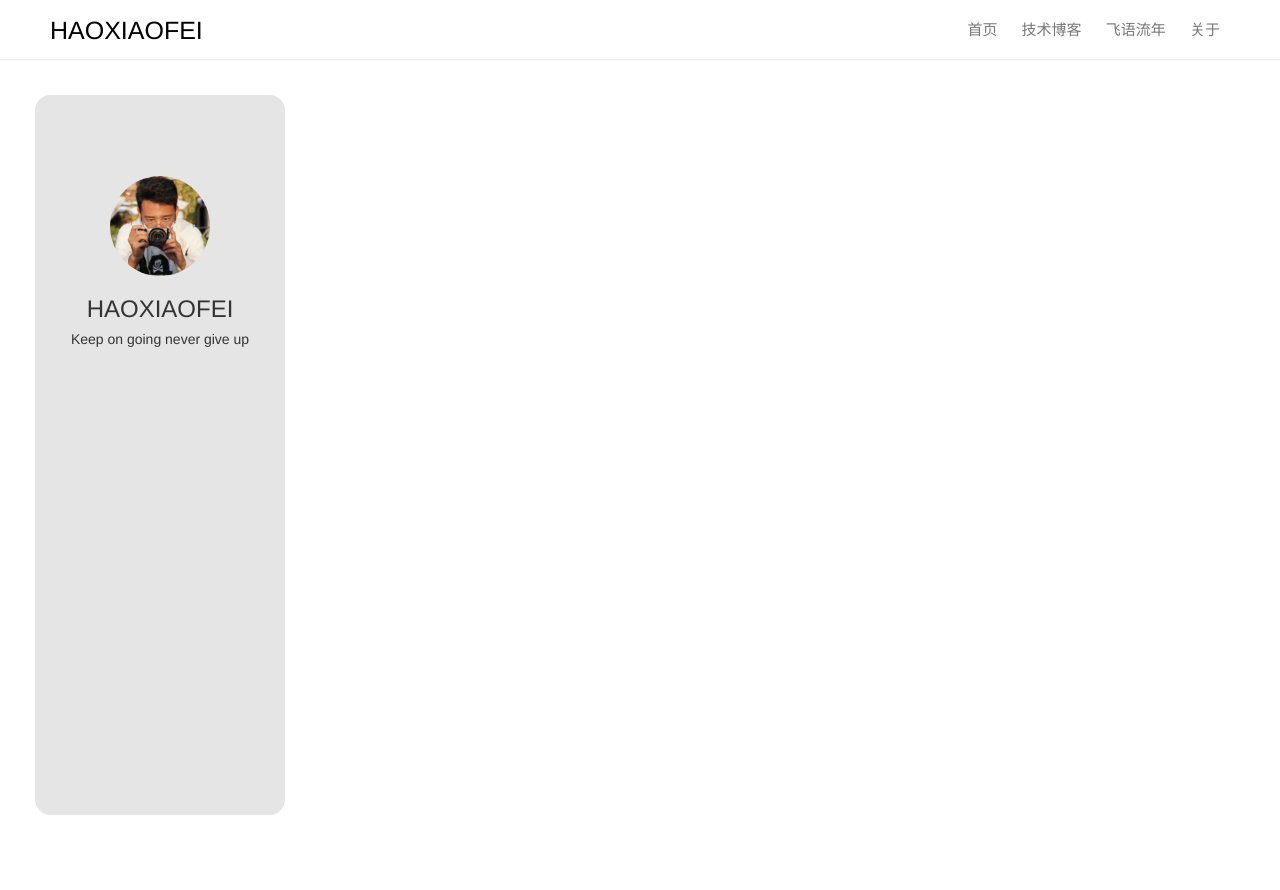
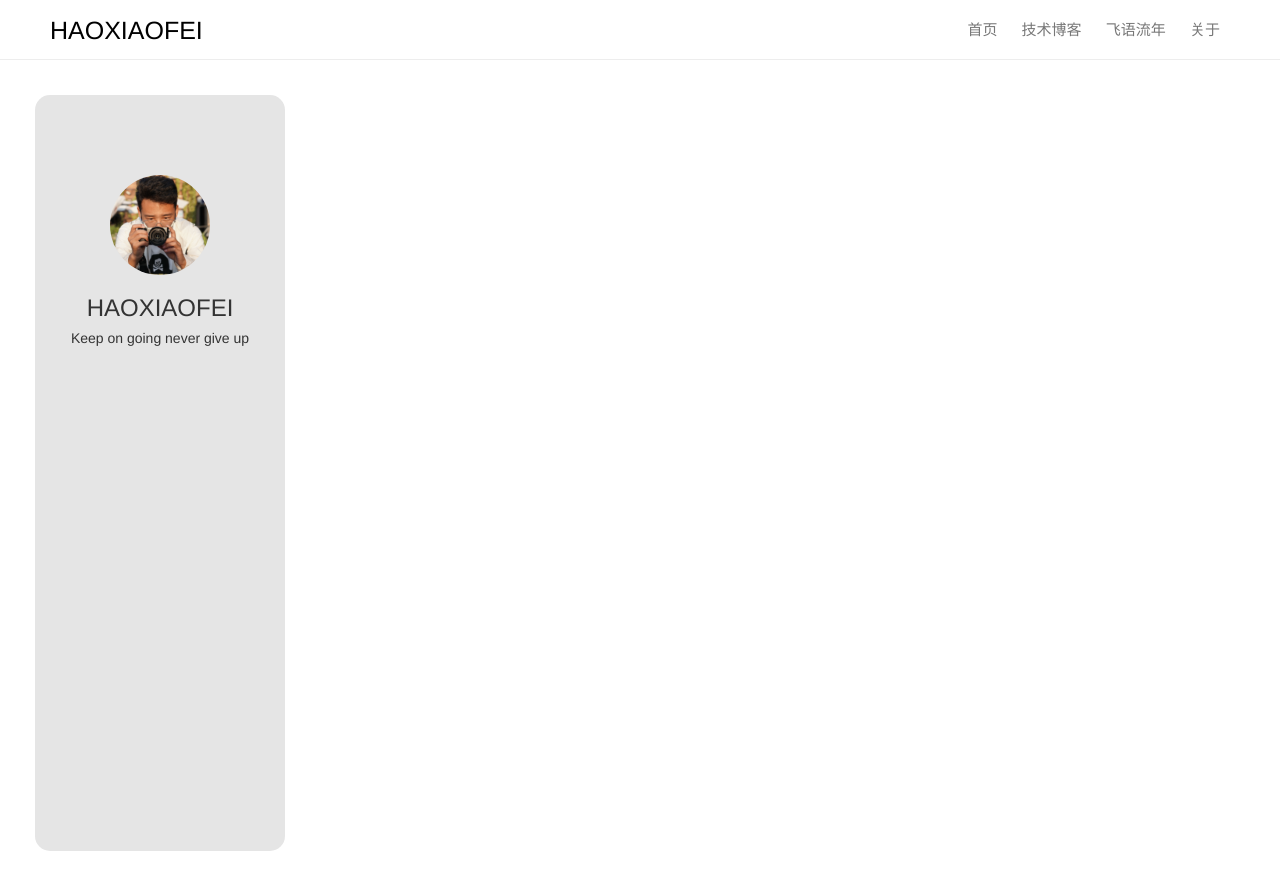
Before and after one commit to xiaofeihao/xiaofeihao.github.io, a Jekyll site: the page built from index.html, in a window 1280 px wide and 900 px high. Shown: the top 890 px of the window. Built offline with Jekyll 4.4.1, drawn with Linux system fonts in a browser that asks for light colours; nearby versions of some CDN libraries; the list of posts is cut into pages by our own code.

Commit message:
优化UI

```diff
--- a/_includes/left-content.html
+++ b/_includes/left-content.html
@@ -1,4 +1,4 @@
-<div class="content">
+<div class="site-info">
     <img class="avatar" src="/images/avatar.png" width="100" height="100"/>
 
     <h3>{{ site.title }}</h3>
--- a/_layouts/base.html
+++ b/_layouts/base.html
@@ -3,7 +3,9 @@ layout: default
 ---
 
 <div class="block-left">
-    {% include left-content.html %}
+    <div class="content">
+        {% include left-content.html %}
+    </div>
 </div>
 
 <div class="block-right">
--- a/css/hxf-custom.css
+++ b/css/hxf-custom.css
@@ -47,7 +47,7 @@
 .block-left,
 .block-right {
     height: 100%;
-    top: 60px;
+    padding-top: 60px;
 }
 .block-left {
     width: 25%;
@@ -65,10 +65,13 @@
 }
 
 .block-left > .content {
+    height: 100%;
+}
+
+.site-info {
     margin: 35px;
     border-radius: 15px;
-    border: 1px solid #e5e5e5;
-    height: 80%;
+    height: 90%;
     background: #e5e5e5;
     text-align: center;
 }
```
